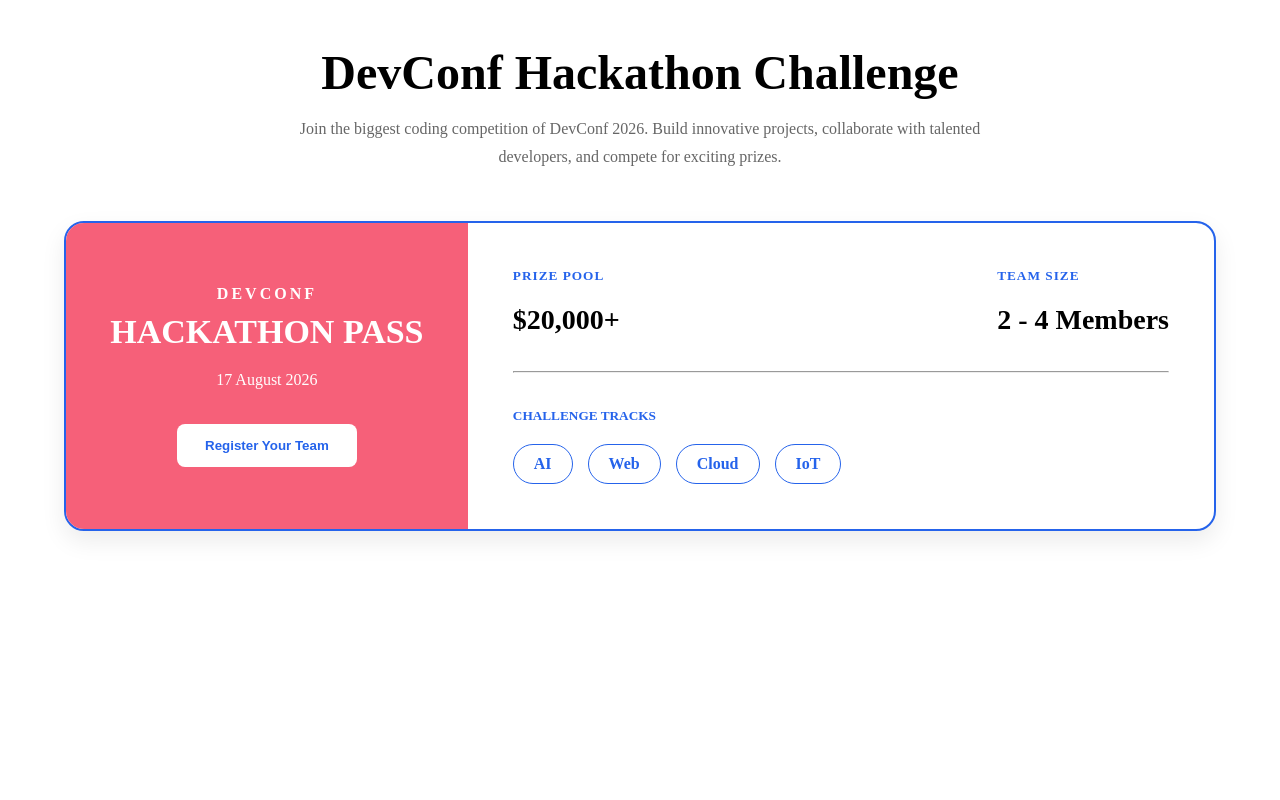
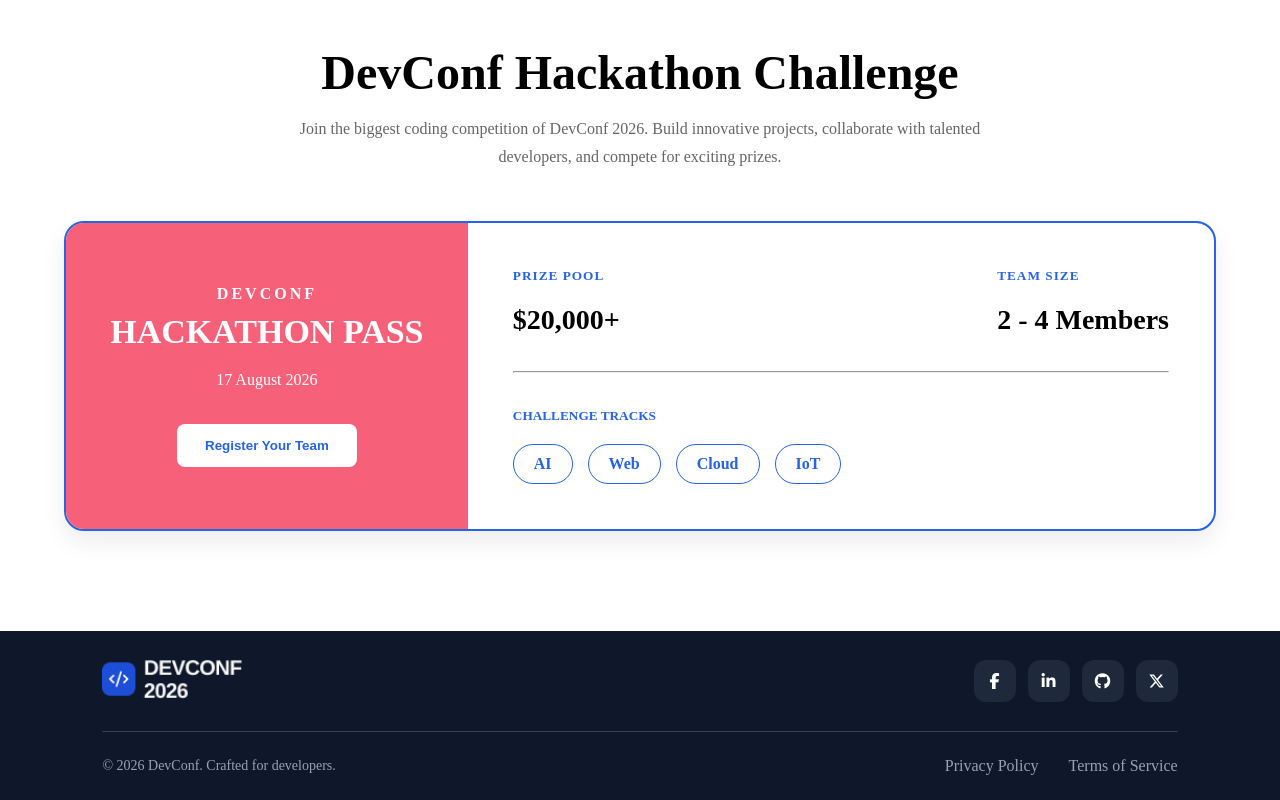
Before and after one commit to Nazmulhaque781/B14-A1-new, a plain HTML site: page index.html in a window 1280 px wide. Shown: the part 2570-3370 px from the top of the page. Before the commit the page ends 3201 px from the top, so only its background shows below. Drawn offline with Linux system fonts and the light colour scheme.

Commit message:
Footer add

```diff
--- a/index.html
+++ b/index.html
@@ -6,6 +6,7 @@
     <title>DEVCONF 2026</title>
 
     <link rel="stylesheet" href="style.css">
+    <link rel="stylesheet" href="https://cdnjs.cloudflare.com/ajax/libs/font-awesome/6.5.2/css/all.min.css">
 
 </head>
 <body>
@@ -215,6 +216,47 @@
 
 </section>
 
+<!-- footer part -->
+   <footer class="footer">
+
+    <div class="footer-top">
+
+        <div class="footer-logo">
+            <img src="assets/footer-logo.png" alt="logo">
+        </div>
+
+        <div class="footer-social">
+
+            <a href="#"><i class="fa-brands fa-facebook-f"></i></a>
+
+            <a href="#"><i class="fa-brands fa-linkedin-in"></i></a>
+
+            <a href="#"><i class="fa-brands fa-github"></i></a>
+
+            <a href="#"><i class="fa-brands fa-x-twitter"></i></a>
+
+        </div>
+
+    </div>
+
+    <hr>
+
+    <div class="footer-bottom">
+
+        <p>© 2026 DevConf. Crafted for developers.</p>
+
+        <div class="footer-menu">
+
+            <a href="#">Privacy Policy</a>
+
+            <a href="#">Terms of Service</a>
+
+        </div>
+
+    </div>
+
+</footer>
+
 
 
 
--- a/style.css
+++ b/style.css
@@ -420,3 +420,155 @@ nav button{
     color:white;
 
 }
+/* Footer */
+
+.footer{
+
+    background:#0f172a;
+
+    padding:25px 8%;
+
+
+}
+
+.footer-top{
+
+    display:flex;
+
+    justify-content:space-between;
+
+    align-items:center;
+
+    margin-bottom:25px;
+
+}
+
+.footer-logo img{
+
+    width:140px;
+
+}
+
+.footer-social{
+
+    display:flex;
+
+    gap:12px;
+
+}
+
+.footer-social a{
+
+    width:42px;
+
+    height:42px;
+
+    display:flex;
+
+    justify-content:center;
+
+    align-items:center;
+
+    text-decoration:none;
+
+    color:white;
+
+    background:#1e293b;
+
+    border-radius:12px;
+
+    transition:.3s;
+
+}
+
+.footer-social a:hover{
+
+    background:#2563eb;
+
+    transform:translateY(-4px);
+
+}
+
+.footer hr{
+
+    border:none;
+
+    height:1px;
+
+    background:#334155;
+
+    margin:25px 0;
+
+}
+
+
+.footer-bottom{
+
+    display:flex;
+
+    justify-content:space-between;
+
+    align-items:center;
+
+}
+
+.footer-bottom p{
+
+    color:#94a3b8;
+
+    font-size:14px;
+
+}
+
+.footer-menu{
+
+    display:flex;
+
+    gap:30px;
+
+}
+
+.footer-menu a{
+
+    color:#94a3b8;
+
+    text-decoration:none;
+
+    position:relative;
+
+    transition:.3s;
+
+}
+
+
+.footer-menu a::after{
+
+    content:"";
+
+    position:absolute;
+
+    left:0;
+
+    bottom:-5px;
+
+    width:0;
+
+    height:2px;
+
+    background:#2563eb;
+
+    transition:.3s;
+
+}
+
+.footer-menu a:hover{
+
+    color:white;
+
+}
+
+.footer-menu a:hover::after{
+
+    width:100%;
+
+}
```
